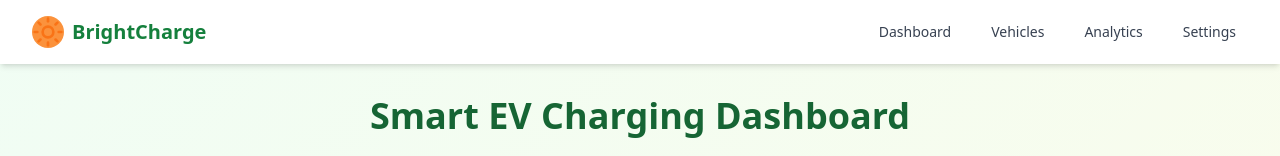
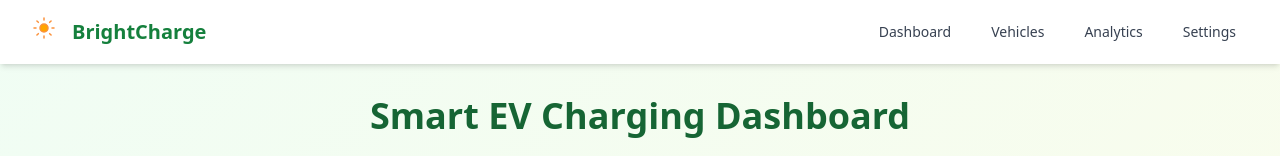
Before and after one commit to mkam0012/brightcharge, a React (Vite) app: page / in a window 1280 px wide. Shown: the top 156 px of the page. Built offline with nearby package versions, Linux system fonts and the light colour scheme; no server answers.

Commit message:
Update sun icon styling

```diff
--- a/src/App.tsx
+++ b/src/App.tsx
@@ -19,9 +19,8 @@ function App() {
               <div className="flex justify-between h-16">
                 <div className="flex items-center">
                   <Link to="/" className="flex items-center">
-                    <div className="relative">
-                      <div className="absolute inset-0 bg-orange-400 rounded-full"></div>
-                      <Sun className="h-8 w-8 text-orange-500 relative" />
+                    <div className="relative w-8 h-8">
+                      <Sun className="absolute inset-0 text-orange-400" strokeWidth={1.5} fill="orange" />
                     </div>
                     <span className="ml-2 text-xl font-bold text-green-700">BrightCharge</span>
                   </Link>
```
